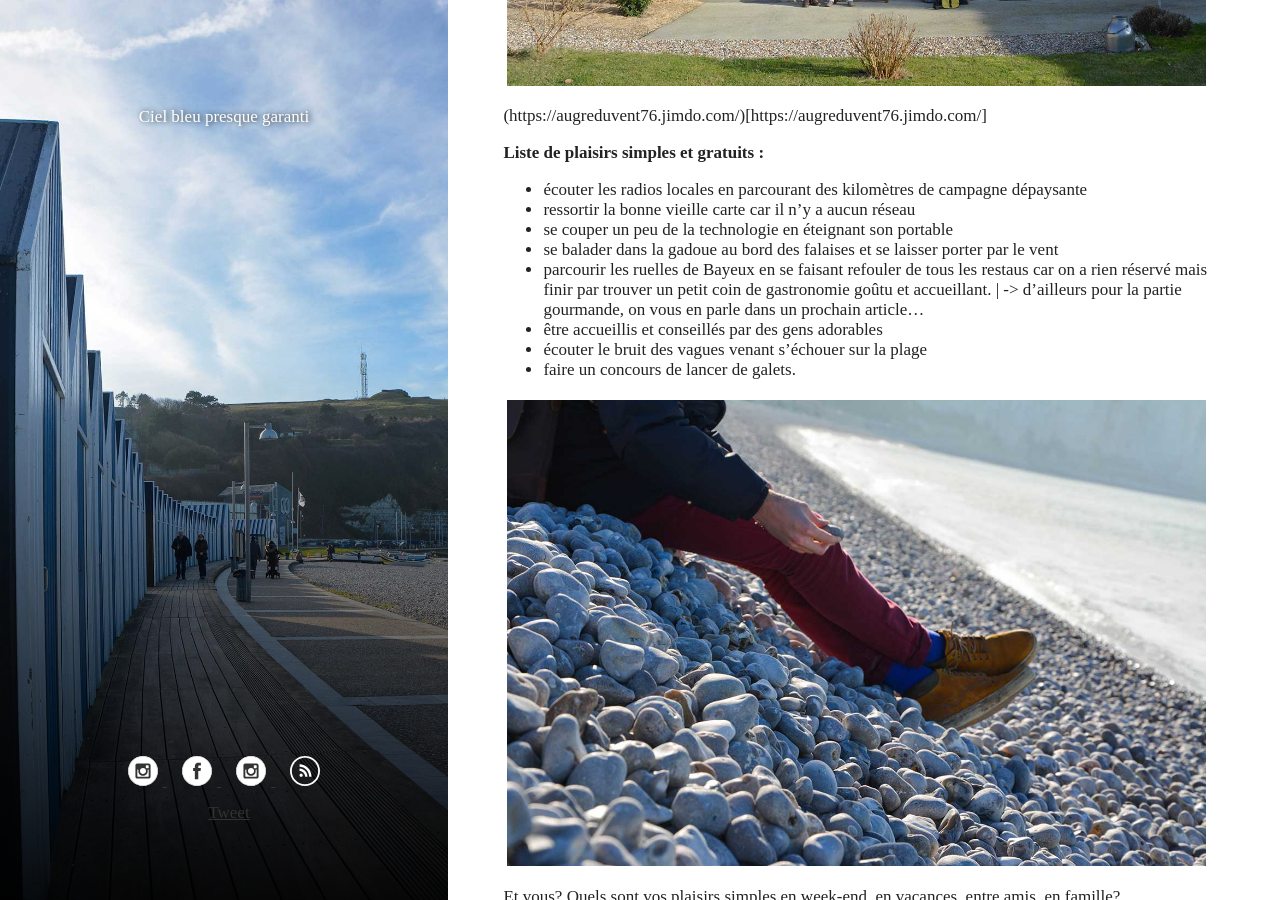
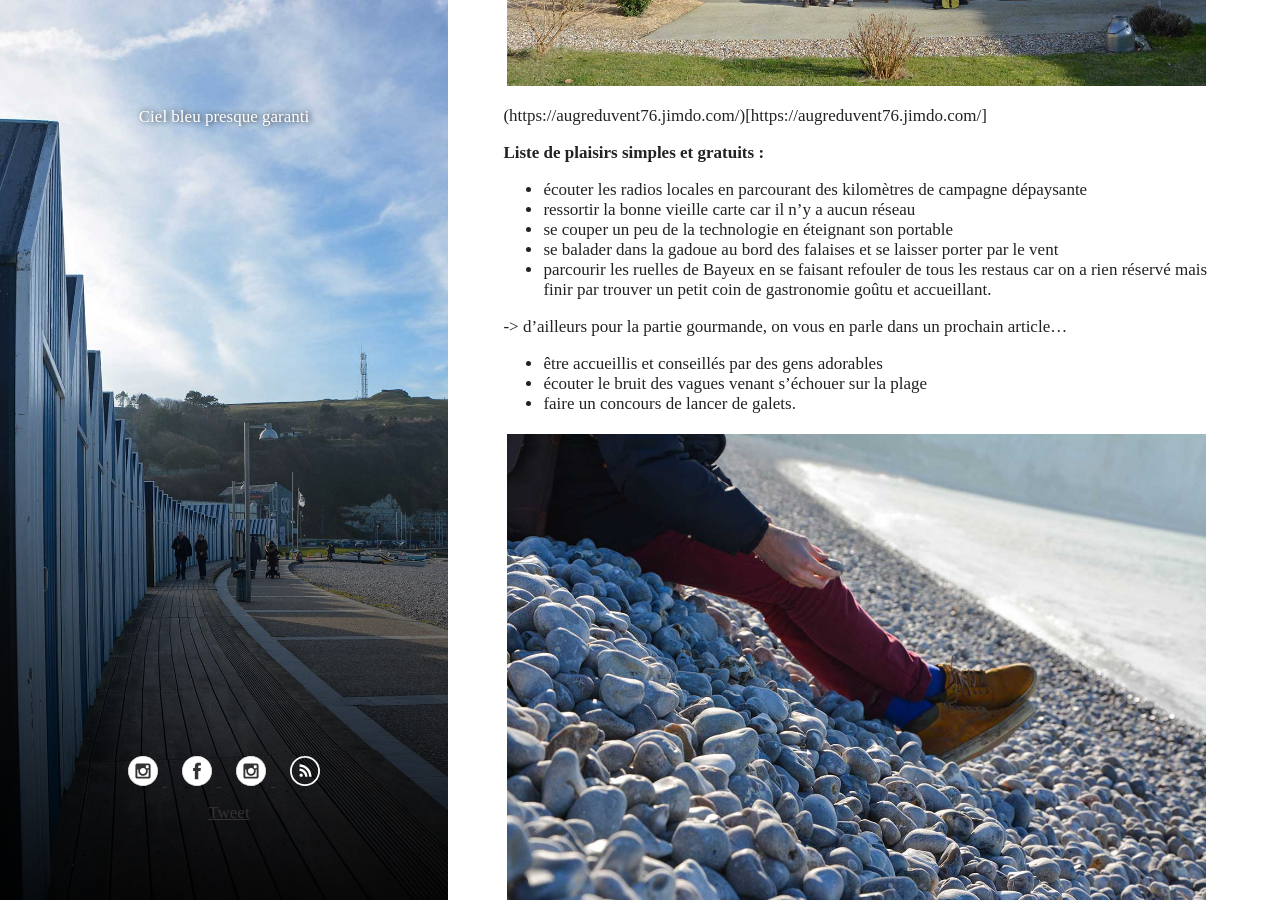
Before and after one commit to FlorentD/cairatuverras.github.io, a Jekyll site: the page built from _posts/2017-02-14-week-end-normandie_1.md, in a window 1280 px wide and 900 px high, scrolled down 8108 px. Built offline with Jekyll 4.4.1, drawn with Linux system fonts in a browser that asks for light colours; comment, search, counter and statistics services are not loaded.

```diff
--- a/_posts/2017-02-14-week-end-normandie_1.md
+++ b/_posts/2017-02-14-week-end-normandie_1.md
@@ -99,7 +99,8 @@ On vous laisse découvrir leur charmante demeure ….
 + se couper un peu de la technologie en éteignant son portable
 + se balader dans la gadoue au bord des falaises et se laisser porter par le vent
 + parcourir les ruelles de Bayeux en se faisant refouler de tous les restaus car on a rien réservé mais finir par trouver un petit coin de gastronomie goûtu  et accueillant.
-| -> d’ailleurs pour la partie gourmande, on vous en parle dans un prochain article...
+
+-> d’ailleurs pour la partie gourmande, on vous en parle dans un prochain article...
 + être accueillis et conseillés par des gens adorables
 + écouter le bruit des vagues venant s’échouer sur la plage
 + faire un concours de lancer de galets.
```
